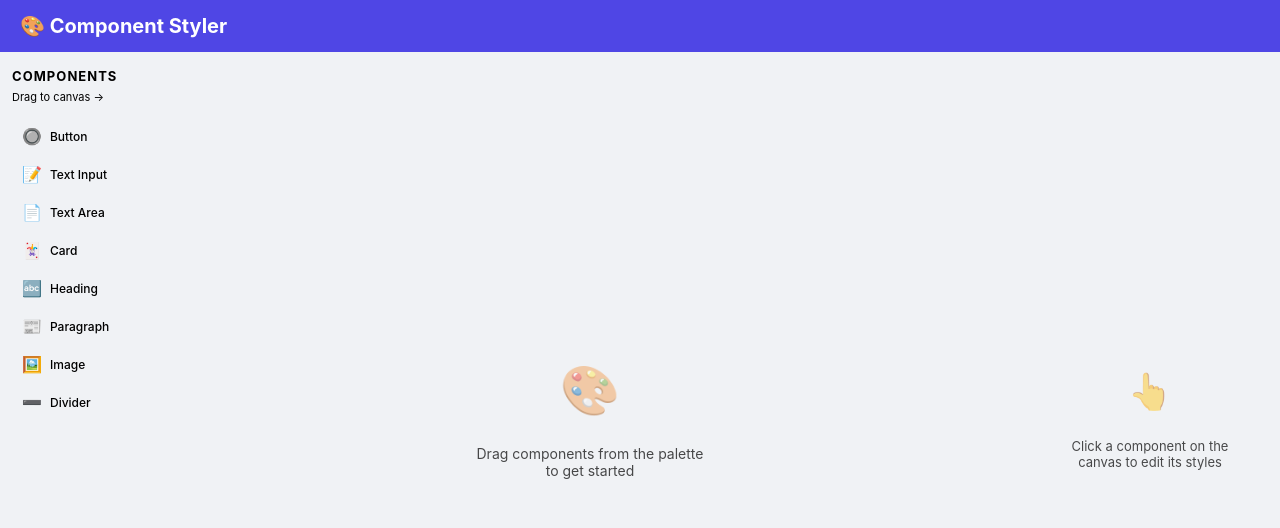
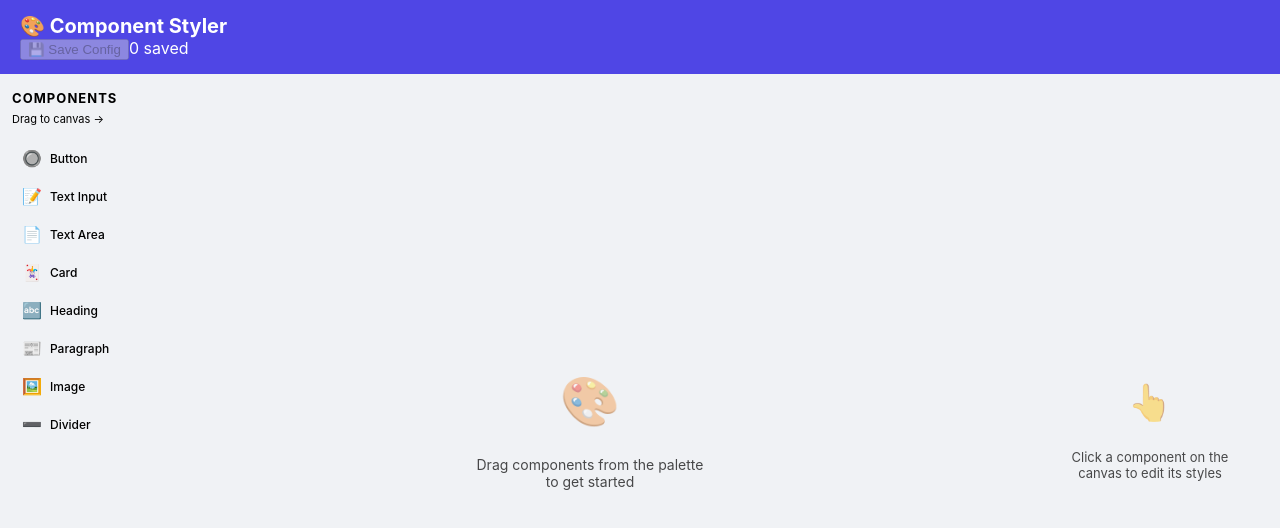
Before and after one commit to Darzu-Catalin/WP_LAB_6, a React (Create React App) app in the folder component-styler/: page / in a window 1280 px wide. Shown: the top 528 px of the page. Built offline with nearby package versions, Linux system fonts and the light colour scheme.

Commit message:
Add save configuration functionality with localStorage

```diff
--- a/component-styler/src/App.js
+++ b/component-styler/src/App.js
@@ -1,6 +1,7 @@
 import React, { useState, useCallback } from 'react';
 import { DndContext, DragOverlay, PointerSensor, useSensor, useSensors } from '@dnd-kit/core';
 import { DEFAULT_STYLES, COMPONENT_TYPES, generateId } from './utils/componentUtils';
+import { useLocalStorage } from './hooks/useLocalStorage';
 import ComponentPalette from './components/ComponentPalette';
 import Canvas from './components/Canvas';
 import StyleEditor from './components/StyleEditor';
@@ -9,6 +10,7 @@ import './App.css';
 function App() {
   const [components, setComponents] = useState([]);
   const [selectedId, setSelectedId] = useState(null);
+  const [configs, setConfigs] = useLocalStorage('component-styler-configs', []);
   const [draggedPaletteType, setDraggedPaletteType] = useState(null);
 
   const sensors = useSensors(
@@ -56,12 +58,26 @@ function App() {
     setSelectedId(prev => prev === id ? null : prev);
   }, []);
 
+  const handleSaveConfig = useCallback((name) => {
+    const newConfig = {
+      id: generateId(),
+      name,
+      components: JSON.parse(JSON.stringify(components)),
+      savedAt: new Date().toISOString(),
+    };
+    setConfigs(prev => [newConfig, ...prev]);
+  }, [components, setConfigs]);
+
   const paletteTypeInfo = draggedPaletteType ? COMPONENT_TYPES.find(c => c.type === draggedPaletteType) : null;
 
   return (
     <div className="app">
       <header className="app-header">
         <h1 className="app-title">🎨 Component Styler</h1>
+        <button className="save-quick-btn" onClick={() => handleSaveConfig(`Config ${configs.length + 1}`)} disabled={components.length === 0}>
+          💾 Save Config
+        </button>
+        <span className="saved-count">{configs.length} saved</span>
       </header>
       <div className="app-workspace">
         <DndContext sensors={sensors} onDragStart={handleDragStart} onDragEnd={handleDragEnd}>
--- /dev/null
+++ b/component-styler/src/hooks/useLocalStorage.js
@@ -0,0 +1,22 @@
+import { useState, useEffect } from 'react';
+
+export function useLocalStorage(key, initialValue) {
+  const [value, setValue] = useState(() => {
+    try {
+      const item = localStorage.getItem(key);
+      return item ? JSON.parse(item) : initialValue;
+    } catch {
+      return initialValue;
+    }
+  });
+
+  useEffect(() => {
+    try {
+      localStorage.setItem(key, JSON.stringify(value));
+    } catch {
+      // storage quota exceeded or unavailable
+    }
+  }, [key, value]);
+
+  return [value, setValue];
+}
```
